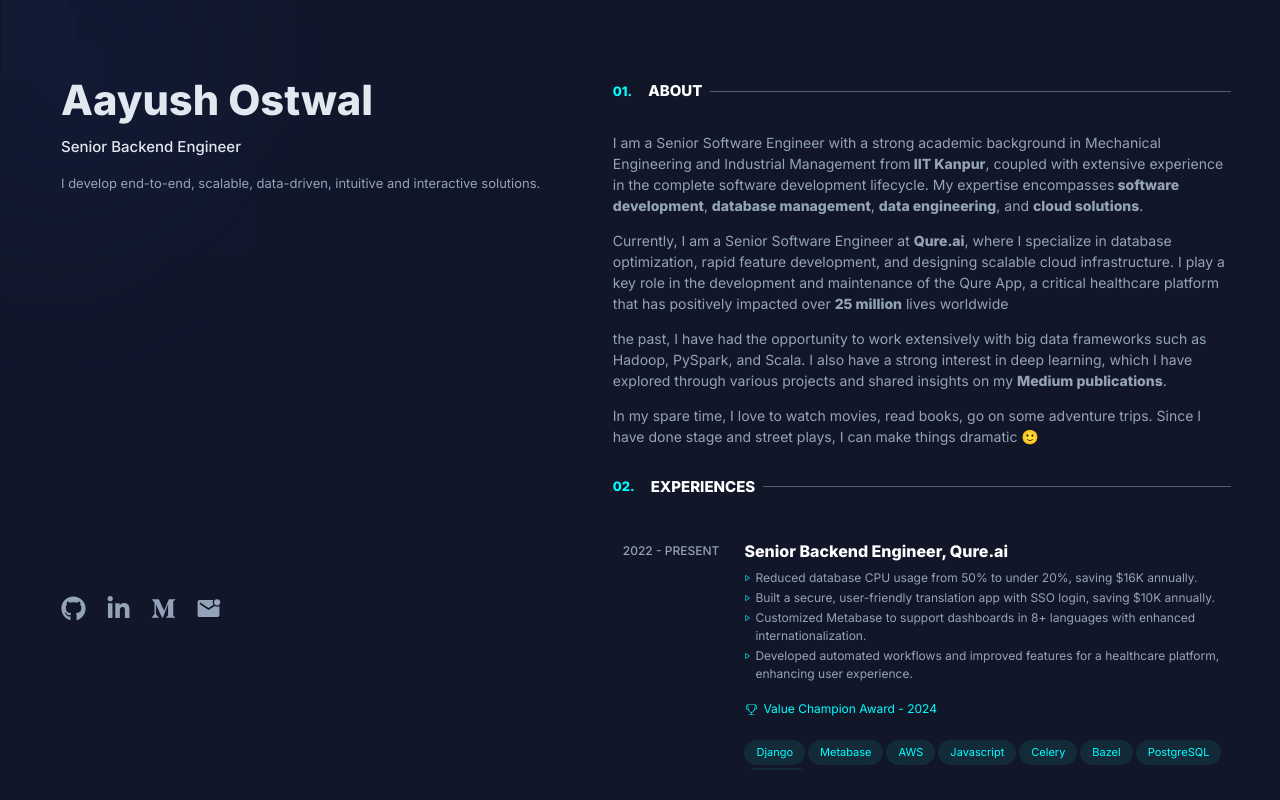
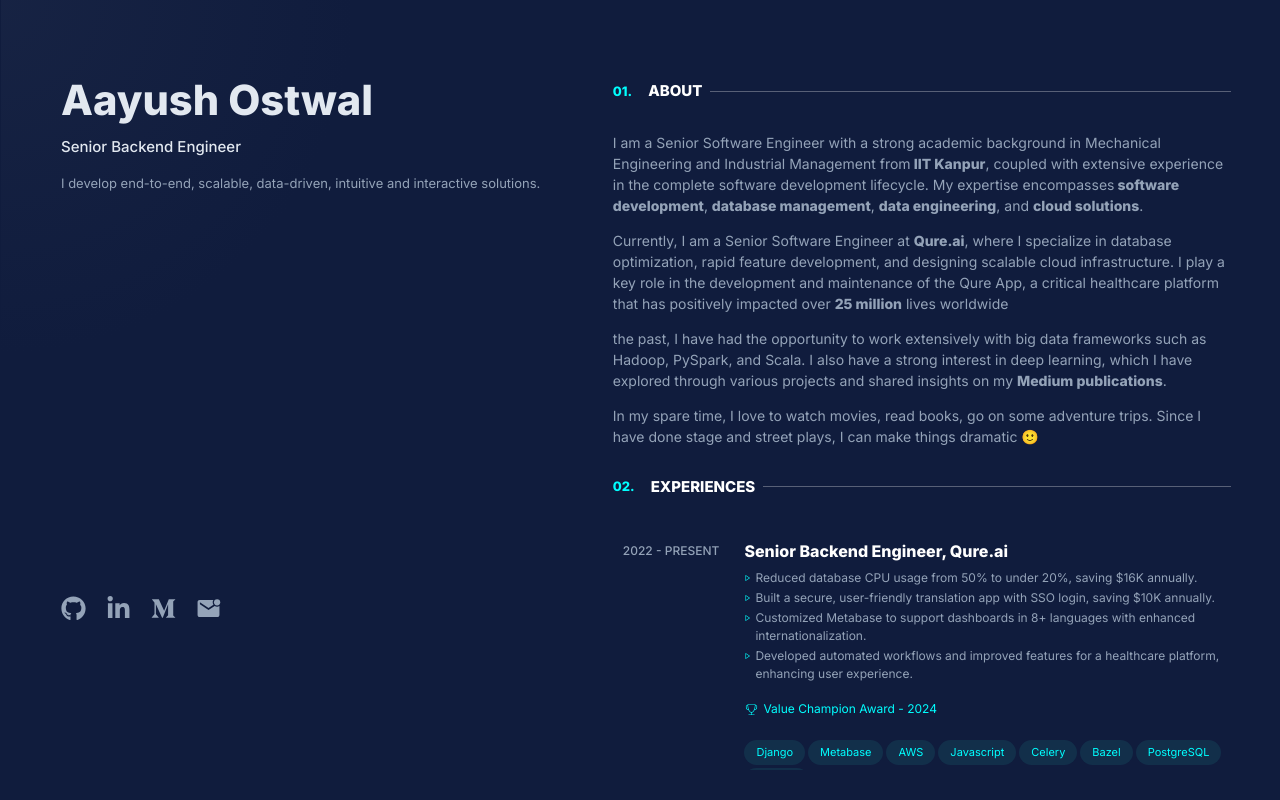
Before and after one commit to aayushostwal/aayushostwal.github.io, a React (Vite) app: page / in a window 1280 px wide. Built offline with nearby package versions, Linux system fonts and the light colour scheme.

Commit message:
Updated shadow code

```diff
--- a/index.html
+++ b/index.html
@@ -10,7 +10,7 @@
     <title>Aayush Ostwal</title>
     <style>
       body {
-        background-color: rgb(17, 23, 41);
+        background-color: rgb(16, 28, 61);
         color: #94A3B8;
         font-family: 'Inter';
         padding-left: 1px;
--- a/src/components/CursorShadow.tsx
+++ b/src/components/CursorShadow.tsx
@@ -1,5 +1,5 @@
+import { Box } from "@mantine/core";
 import React, { createContext, useContext, useState } from "react";
-import constants from "../constants";
 
 // Optional: Create Context to share cursor data
 const CursorContext = createContext({ x: 0, y: 0 });
@@ -17,7 +17,7 @@
 
   return (
     <CursorContext.Provider value={cursorPosition}>
-      <div
+      <Box
         onMouseMove={handleMouseMove}
         style={{
           position: "relative",
@@ -27,30 +27,32 @@
         }}
       >
         {/* Render the shadow */}
-        <div
+        <Box
           style={{
             position: "absolute",
-            top: cursorPosition.y - 20, // Offset for centering
-            left: cursorPosition.x - 25,
-            width: "100px",
-            height: "100px",
+            top: cursorPosition.y - 500, // Offset for centering
+            left: cursorPosition.x - 500,
+            width: "1000px",
+            height: "1000px",
             borderRadius: "70%",
-            backgroundColor: constants.Colors.SHADOW,
-            boxShadow: `0 0 1000px 200px ${constants.Colors.SHADOW}`,
+            // backgroundColor: "white",
+            background: `radial-gradient(#94A3B8, rgb(16, 28, 61), rgb(16, 28, 61))`,
             pointerEvents: "none", // Prevent interaction
+            opacity: "5%",
             zIndex: 0,
           }}
         />
         {/* Render child components */}
-        <div
+        <Box
           style={{
             position: "relative",
+            opacity: "100%",
             zIndex: 1, // Ensure children are above the shadow
           }}
         >
           {children}
-        </div>
-      </div>
+        </Box>
+      </Box>
     </CursorContext.Provider>
   );
 };
```
